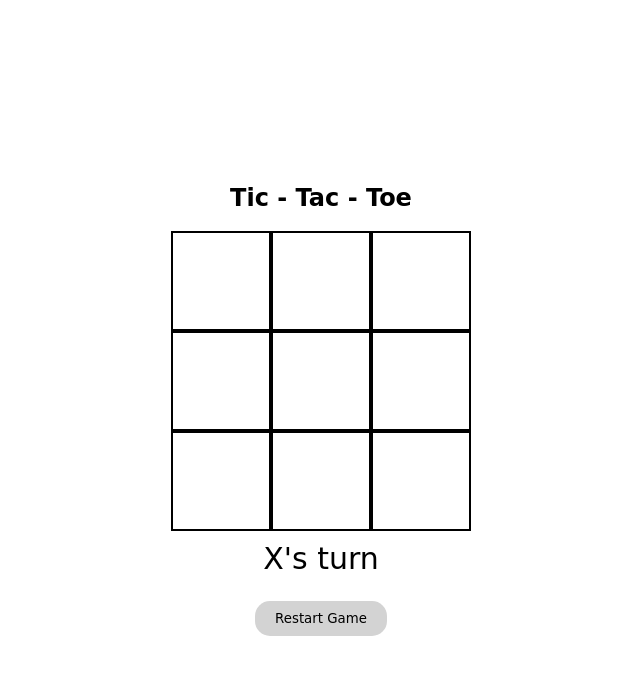
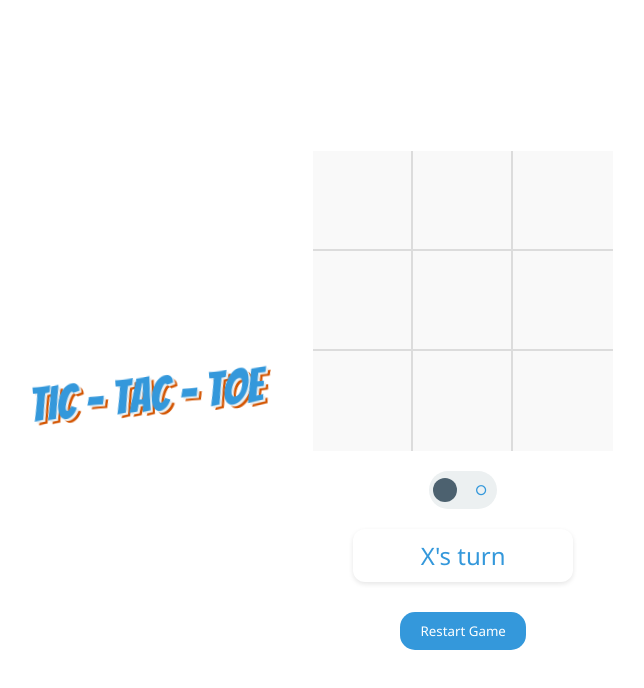
Before and after one commit to mithul-mj/tic-tac-toe, a plain HTML site: page index.html in a window 1280 px wide. Shown: the whole page, without its empty margins (319-963 px from the left). Drawn offline with Linux system fonts and the light colour scheme.

Commit message:
improved ui

```diff
--- a/index.html
+++ b/index.html
@@ -3,12 +3,16 @@
   <head>
     <meta charset="UTF-8" />
     <meta name="viewport" content="width=device-width, initial-scale=1.0" />
-    <title>Document</title>
+    <title>Tic Tac Toe</title>
     <link rel="stylesheet" href="tictac.css" />
+    <link
+      href="https://fonts.googleapis.com/css2?family=Bangers&display=swap"
+      rel="stylesheet" />
   </head>
   <body>
+    <div class="mainWrapper">
+      <div class="sideTitle">Tic - Tac - Toe</div>
       <div class="mainContainer">
-      <h2>Tic - Tac - Toe</h2>
         <div class="container">
           <div class="cell" cellno="0"></div>
           <div class="cell" cellno="1"></div>
@@ -21,8 +25,16 @@
           <div class="cell" cellno="8"></div>
           <div class="line"></div>
         </div>
-      <div class="result"></div>
+
+        <div class="toggle">
+          <div class="cross">X</div>
+          <div class="circle">⭘</div>
+          <div class="greenCircle"></div>
+        </div>
+
+        <div class="result">Player X's turn</div>
         <button class="restart">Restart Game</button>
+      </div>
     </div>
     <script src="tictac.js"></script>
   </body>
--- a/tictac.css
+++ b/tictac.css
@@ -1,50 +1,164 @@
-body{
+/* General Reset and Layout */
+body {
   margin: 0;
   height: 100vh;
   display: grid;
   place-items: center;
-  font-family: "Permanent Marker" , cursive;
+  font-family: "Segoe UI", sans-serif;
+}
 
+.mainWrapper {
+  display: flex;
+  align-items: center;
+  justify-content: center;
+  gap: 50px;
+  flex-wrap: wrap;
 }
-.mainContainer{
-  display: grid;
-  place-items: center;
+
+.mainContainer {
+  display: flex;
+  flex-direction: column;
+  align-items: center;
+  gap: 20px; /* Vertical spacing */
 }
-.container{
+
+/* Game Grid */
+.container {
   position: relative;
   display: grid;
-  grid-template-columns: repeat(3,100px);
-  grid-template-rows: repeat(3,100px);
+  grid-template-columns: repeat(3, 100px);
+  grid-template-rows: repeat(3, 100px);
+}
 
-}
-.cell{
-  border: 2px solid black;
+.cell {
   font-size: 50px;
   display: grid;
   place-items: center;
   user-select: none;
+  color: #3498db;
+  background-color: #f9f9f9;
+
 }
-.result{
-  height: 50px;
+
+/* Grid borders for lines */
+.cell:nth-child(-n+6) {
+  border-bottom: 2px solid #dcdcdc;
+}
+
+.cell:nth-child(3n+1),
+.cell:nth-child(3n+2) {
+  border-right: 2px solid #dcdcdc;
+}
+
+/* Result and Button */
+.result {
   width: 200px;
   text-align: center;
   padding: 10px;
-  font-size: 30px;
+  font-size: 24px;
+  background-color: #ffffff;
+  color: #3498db;
+  border-radius: 12px;
+  box-shadow: 0 2px 5px rgba(0, 0, 0, 0.1);
 }
-.restart{
+
+.restart {
   padding: 10px 20px;
-  font-family: "Permanent Marker" , cursive;
-  background-color: lightgray;
+  font-family: "Segoe UI", sans-serif;
+  background-color: #3498db;
+  color: white;
   border: none;
   border-radius: 15px;
+  cursor: pointer;
+  margin-top: 10px;
+  transition: background-color 0.3s;
 }
+
+.restart:hover {
+  background-color: #2980b9;
+}
+
+/* Win Line */
 .line {
   display: none;
   z-index: 10;
   position: absolute;
   height: 4px;
-  background-color: red;
-  width: 300px; /* enough to cover 3 cells */
+  background-color: #e74c3c;
+  width: 300px;
   transform-origin: center;
   transition: all 0.3s ease;
 }
+
+/* Toggle Switch */
+.toggle {
+  position: relative;
+  display: flex;
+  align-items: center;
+  justify-content: space-between;
+  width: 60px;
+  height: 30px;
+  background-color: #ecf0f1;
+  border-radius: 30px;
+  cursor: pointer;
+  padding: 4px;
+}
+
+.cross,
+.circle {
+  color: #3498db;
+  height: 24px;
+  width: 24px;
+  border-radius: 50%;
+  transition: 0.3s;
+  display: flex;
+  align-items: center;
+  justify-content: center;
+  font-size: 14px;
+}
+
+.greenCircle {
+  position: absolute;
+  height: 24px;
+  width: 24px;
+  background-color: #4c616f;
+  border-radius: 50%;
+  transition: 0.3s;
+}
+
+/* Side Title */
+.sideTitle {
+  font-family: 'Bangers', cursive;
+  font-size: 48px;
+  color: #3498db;
+  text-shadow: 2px 2px #ecf0f1, 4px 4px #d35400;
+  transform: rotate(-5deg);
+  transition: transform 0.3s ease-in-out;
+  animation: float 2s ease-in-out infinite;
+  user-select: none;
+}
+
+/* Float Animation */
+@keyframes float {
+  0% {
+    transform: rotate(-5deg) translateY(0px);
+  }
+  50% {
+    transform: rotate(-5deg) translateY(-5px);
+  }
+  100% {
+    transform: rotate(-5deg) translateY(0px);
+  }
+}
+
+/* Responsive for Mobile */
+@media screen and (max-width: 768px) {
+  .mainWrapper {
+    flex-direction: column;
+    gap: 20px;
+  }
+
+  .sideTitle {
+    display: none;
+  }
+}
--- a/tictac.js
+++ b/tictac.js
@@ -1,6 +1,7 @@
 const cell = document.querySelectorAll(".cell");
 const result = document.querySelector(".result");
 const restart = document.querySelector(".restart");
+const circle = document.querySelector(".greenCircle");
 let options = ["", "", "", "", "", "", "", "", ""];
 const winLine = document.querySelector(".line");
 
@@ -39,7 +40,13 @@ function updateCell(cell, index) {
   checkWinner();
 }
 function changePlayer() {
-  current_player = current_player == "X" ? "O" : "X";
+  if (current_player == "X") {
+    current_player = "O";
+    circle.style.transform = "translateX(0px)";
+  } else {
+    current_player = "X";
+    circle.style.transform = "translateX(35px)";
+  }
   result.textContent = `${current_player}'s turn`;
 }
 function checkWinner() {
```
Lines whose indentation alone changed are shown as unchanged.
